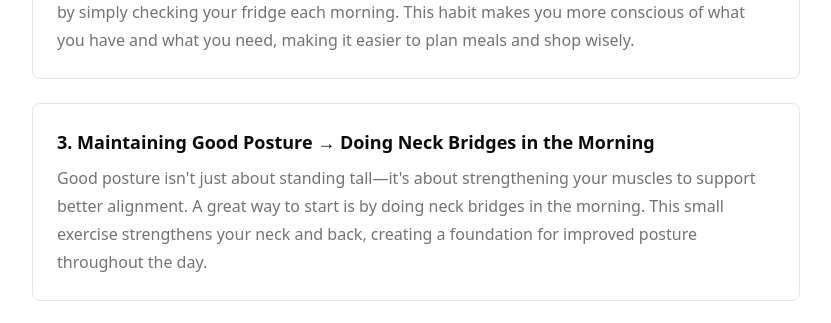
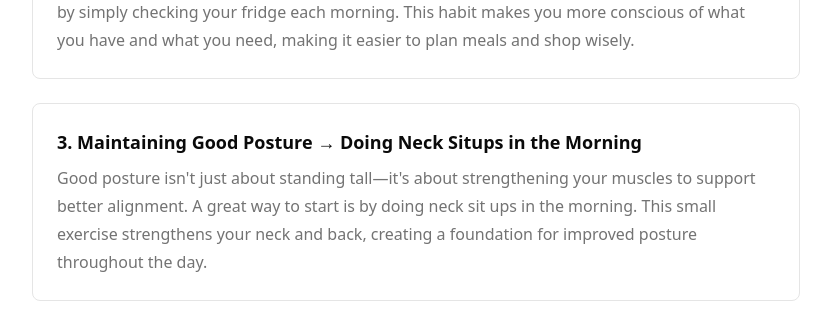
Before and after one commit to andrewt3000/habitwww, a Next.js app: page /small-wins-build-habits in a window 1280 px wide. Shown: the part 920-1243 px from the top of the page, without its empty margins (224-1055 px from the left). Built offline with nearby package versions, Linux system fonts and the light colour scheme.

Commit message:
change neck bridge to sit up on small wins

```diff
--- a/app/small-wins-build-habits/page.tsx
+++ b/app/small-wins-build-habits/page.tsx
@@ -62,10 +62,10 @@ export default function SmallWinsBuildHabitsPage() {
 
               <div className="rounded-lg border p-6 bg-card">
                 <h4 className="text-lg font-semibold mb-2">
-                  3. Maintaining Good Posture → Doing Neck Bridges in the Morning
+                  3. Maintaining Good Posture → Doing Neck Situps in the Morning
                 </h4>
                 <p className="leading-7 text-muted-foreground">
-                  Good posture isn&apos;t just about standing tall—it&apos;s about strengthening your muscles to support better alignment. A great way to start is by doing neck bridges in the morning. This small exercise strengthens your neck and back, creating a foundation for improved posture throughout the day.
+                  Good posture isn&apos;t just about standing tall—it&apos;s about strengthening your muscles to support better alignment. A great way to start is by doing neck sit ups in the morning. This small exercise strengthens your neck and back, creating a foundation for improved posture throughout the day.
                 </p>
               </div>
             </div>
```
